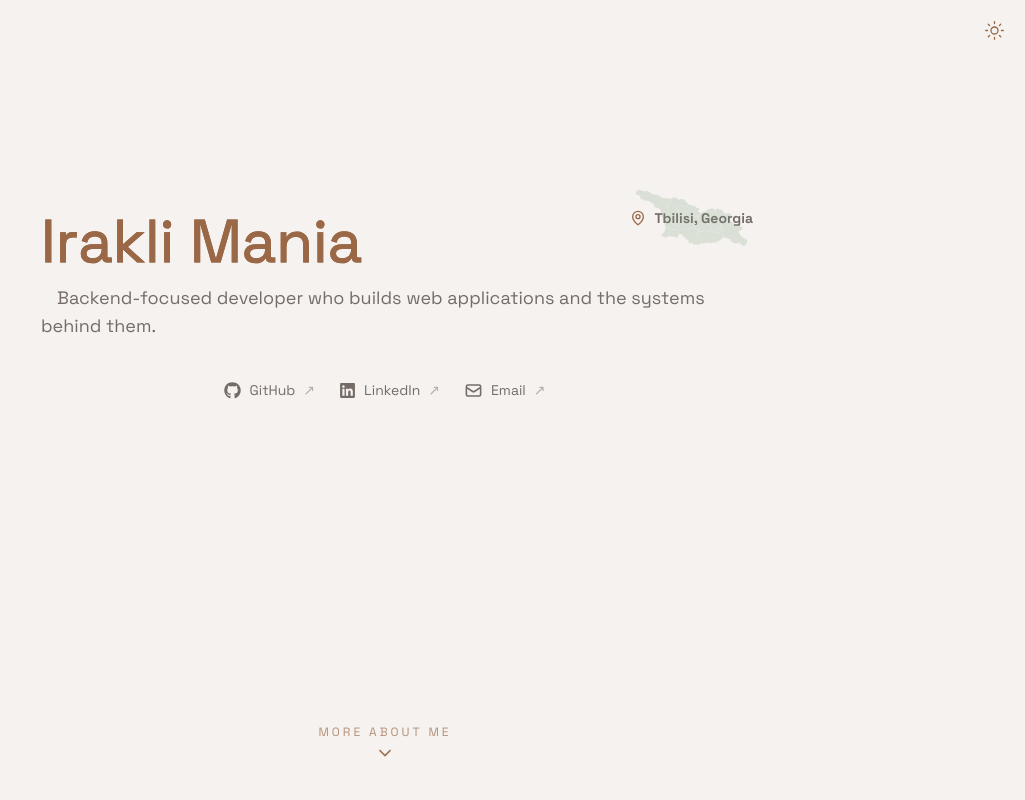
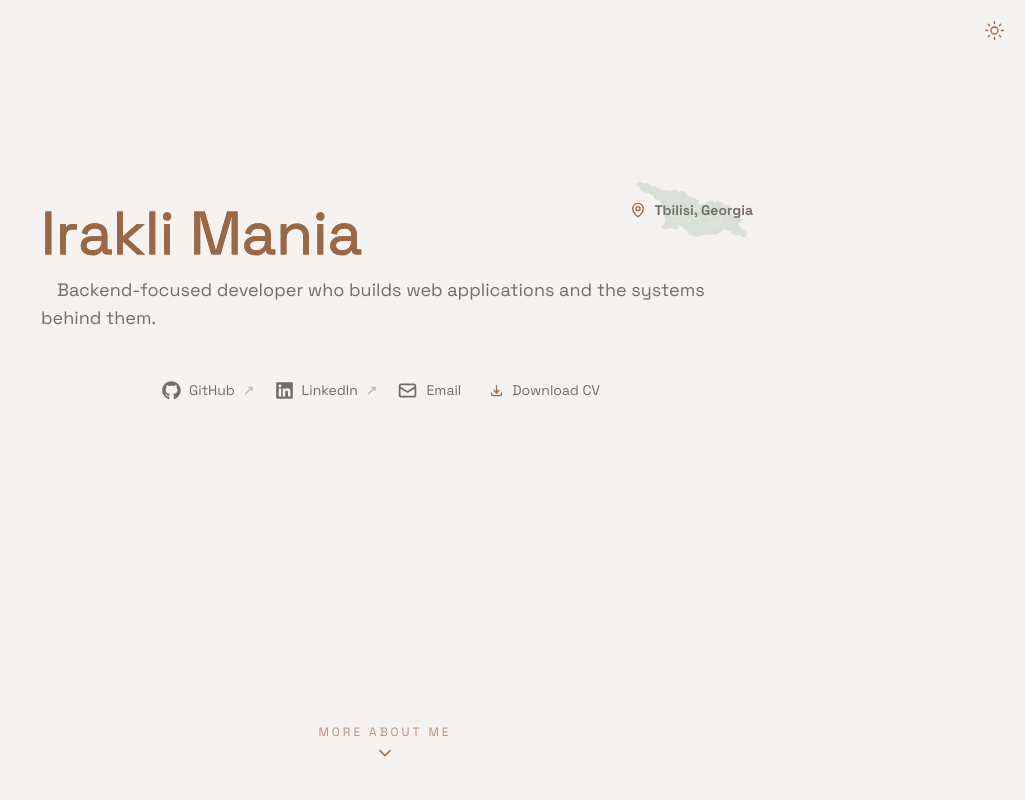
Before and after one commit to ikamania/mani-portfolio, a React (Vite) app in the folder portfolio/: page / in a window 1280 px wide. Shown: the top 800 px of the page, without its empty margins (255-1280 px from the left). Built offline with nearby package versions, Linux system fonts and the light colour scheme.

Commit message:
feat: add resume to SocialLinks
- move SocialLinks to social
- extract component SocialLink from SocialLinks

```diff
--- a/portfolio/src/components/SocialLinks.tsx
+++ /dev/null
@@ -1,69 +0,0 @@
-import { FaGithub, FaLinkedin } from "react-icons/fa"
-import { HiOutlineMail } from "react-icons/hi"
-
-const github = "https://github.com/ikamania"
-const linkedin = "https://www.linkedin.com/in/iraklimania/"
-const email = "maniaika07@gmail.com"
-
-const SocialLinks = () => {
-  return (
-    <div className="mt-6 flex items-center gap-6 text-sm text-muted animate-fade-left">
-      <a
-        href={github}
-        target="_blank"
-        rel="noopener noreferrer"
-        className="
-          group flex items-center gap-2
-          transition-colors hover:text-accent
-        "
-      >
-        <FaGithub
-          size={17}
-          className="transition-transform group-hover:-translate-y-0.5"
-        />
-        <span>GitHub</span>
-        <span className="opacity-50 transition-opacity group-hover:opacity-100">
-          ↗
-        </span>
-      </a>
-
-      <a
-        href={linkedin}
-        target="_blank"
-        rel="noopener noreferrer"
-        className="
-          group flex items-center gap-2
-          transition-colors hover:text-accent
-        "
-      >
-        <FaLinkedin
-          size={17}
-          className="transition-transform group-hover:-translate-y-0.5"
-        />
-        <span>LinkedIn</span>
-        <span className="opacity-50 transition-opacity group-hover:opacity-100">
-          ↗
-        </span>
-      </a>
-
-      <a
-        href={`mailto:${email}`}
-        className="
-          group flex items-center gap-2
-          transition-colors hover:text-accent
-        "
-      >
-        <HiOutlineMail
-          size={19}
-          className="transition-transform group-hover:-translate-y-0.5"
-        />
-        <span>Email</span>
-        <span className="opacity-50 transition-opacity group-hover:opacity-100">
-          ↗
-        </span>
-      </a>
-    </div>
-  )
-}
-
-export default SocialLinks
--- /dev/null
+++ b/portfolio/src/components/social/SocialLink.tsx
@@ -0,0 +1,43 @@
+import type { ReactNode } from "react"
+
+interface SocialLinkProps {
+  href: string
+  icon: ReactNode
+  label: string
+  external?: boolean
+}
+
+function SocialLink({
+  href,
+  icon,
+  label,
+  external = false,
+}: SocialLinkProps) {
+  return (
+    <a
+      href={href}
+      target={external ? "_blank" : undefined}
+      rel={external ? "noopener noreferrer" : undefined}
+      className="
+        group flex items-center gap-2
+        transition-colors hover:text-accent
+      "
+    >
+      <span className="transition-transform group-hover:-translate-y-0.5">
+        {icon}
+      </span>
+
+      <span className="hidden sm:inline">
+        {label}
+      </span>
+
+      {external && (
+        <span className="hidden opacity-50 transition-opacity group-hover:opacity-100 sm:inline">
+          ↗
+        </span>
+      )}
+    </a>
+  )
+}
+
+export default SocialLink
--- /dev/null
+++ b/portfolio/src/components/social/SocialLinks.tsx
@@ -0,0 +1,55 @@
+import { FaGithub, FaLinkedin } from "react-icons/fa"
+import { HiOutlineMail, HiOutlineDownload } from "react-icons/hi"
+import SocialLink from "./SocialLink"
+
+const github = "https://github.com/ikamania"
+const linkedin = "https://www.linkedin.com/in/iraklimania/"
+const email = "maniaika07@gmail.com"
+
+const SocialLinks = () => {
+  return (
+    <div className="mt-6 flex items-center gap-5 text-sm text-muted animate-fade-left">
+      <SocialLink
+        href={github}
+        icon={<FaGithub size={19} />}
+        label="GitHub"
+        external
+      />
+
+      <SocialLink
+        href={linkedin}
+        icon={<FaLinkedin size={19} />}
+        label="LinkedIn"
+        external
+      />
+
+      <SocialLink
+        href={`mailto:${email}`}
+        icon={<HiOutlineMail size={21} />}
+        label="Email"
+      />
+
+      <a
+        href="/resume.pdf"
+        download
+        className="
+          group hidden sm:flex items-center gap-2
+          px-2 py-2 text-sm text-muted
+        "
+      >
+        <HiOutlineDownload
+          size={15}
+          className="
+            text-accent transition-transform duration-200 group-hover:-translate-y-0.5
+            group-hover:text-muted
+        "/>
+
+        <span className="transition-colors duration-200 group-hover:text-accent">
+          Download CV
+        </span>
+      </a>
+    </div>
+  )
+}
+
+export default SocialLinks
--- a/portfolio/src/pages/Home.tsx
+++ b/portfolio/src/pages/Home.tsx
@@ -4,7 +4,7 @@ import Skills from "../components/Skills"
 import Languages from "../components/Languages"
 import ScrollArrow from "../components/ScrollArrow"
 import PageDots from "../components/PageDots"
-import SocialLinks from "../components/SocialLinks"
+import SocialLinks from "../components/social/SocialLinks"
 import Section from "../components/Section"
 import Timeline from "../components/Timeline"
 import Projects from "../components/Projects"
```
